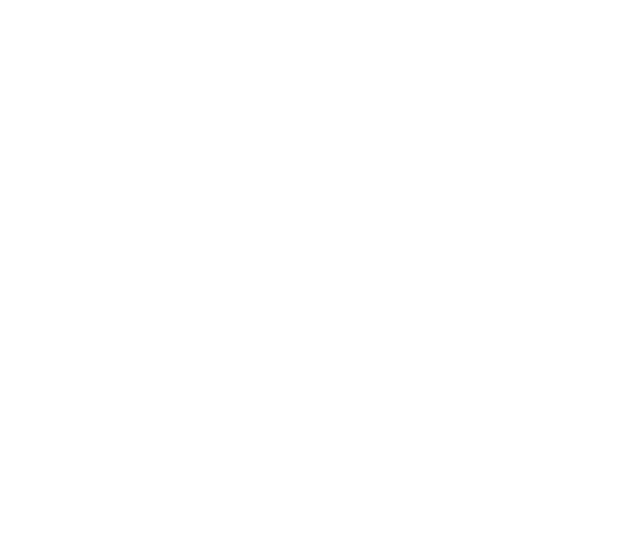
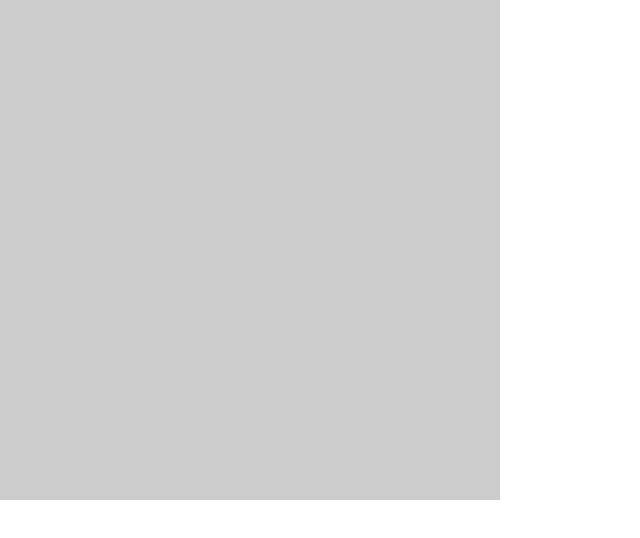
Before and after one commit to Ido-Kadosh/canvas-drawing, a React (Vite) app: page / in a window 1280 px wide. Shown: the top 538 px of the page, without its empty margins (0-640 px from the left). Built offline with nearby package versions, Linux system fonts and the light colour scheme.

Commit message:
feat: add Canvas component

```diff
--- a/src/App.tsx
+++ b/src/App.tsx
@@ -1,5 +1,11 @@
+import Canvas from './components/Canvas';
+
 const App = () => {
-	return <div></div>;
+	return (
+		<div>
+			<Canvas />
+		</div>
+	);
 };
 
 export default App;
--- /dev/null
+++ b/src/components/Canvas.tsx
@@ -0,0 +1,27 @@
+import { useEffect, useRef } from 'react';
+
+interface PropTypes {
+	height?: number;
+	width?: number;
+	backgroundColor?: string;
+}
+
+const Canvas = ({ height = 500, width = 500, backgroundColor = '#cccccc' }: PropTypes) => {
+	const canvasRef = useRef<HTMLCanvasElement>(null);
+
+	useEffect(() => {
+		if (canvasRef.current) {
+			const context = canvasRef.current.getContext('2d');
+			if (context) {
+				context.canvas.height = height;
+				context.canvas.width = width;
+				context.fillStyle = backgroundColor;
+				context.fillRect(0, 0, height, width);
+			}
+		}
+	}, [height, width]);
+
+	return <canvas ref={canvasRef} />;
+};
+
+export default Canvas;
```
